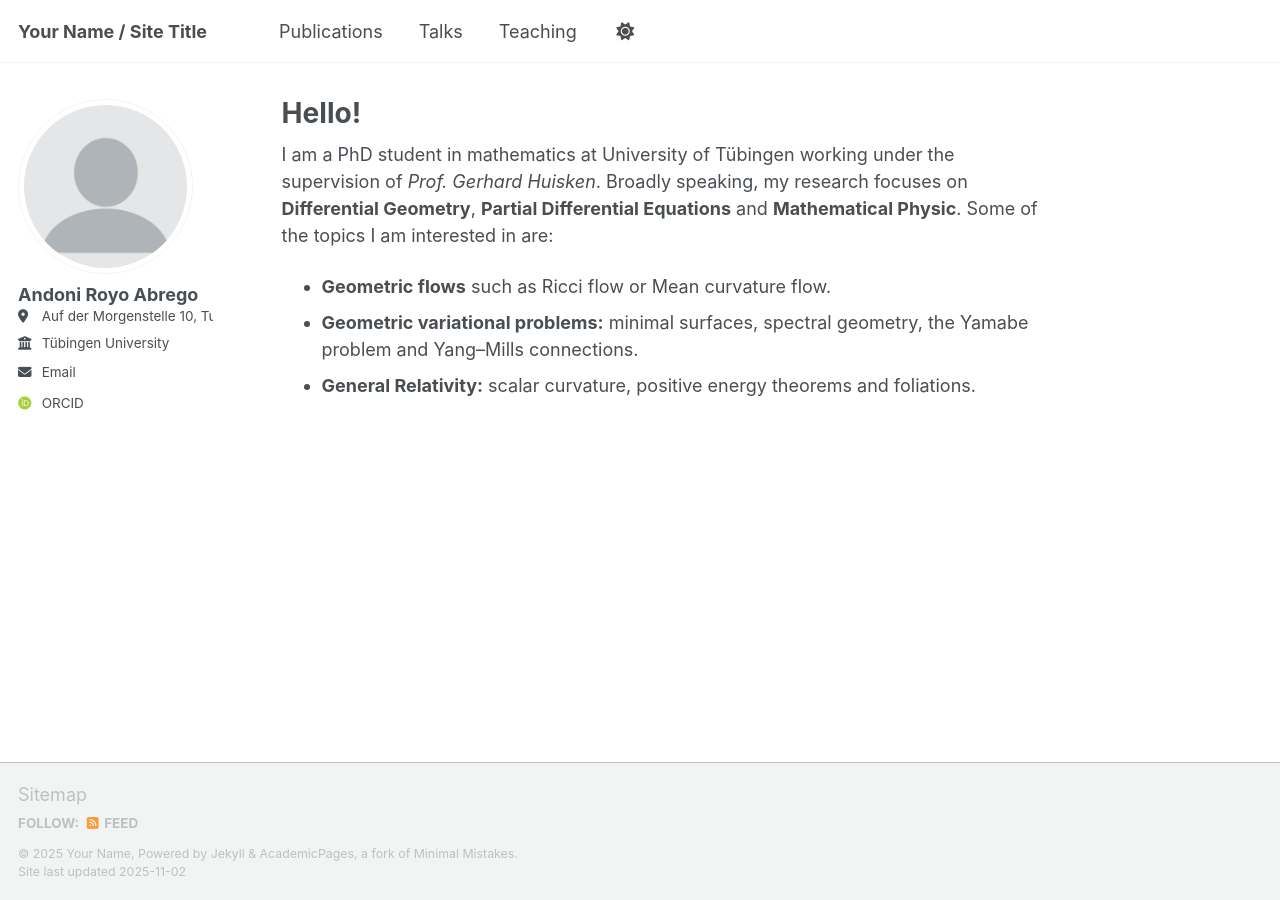
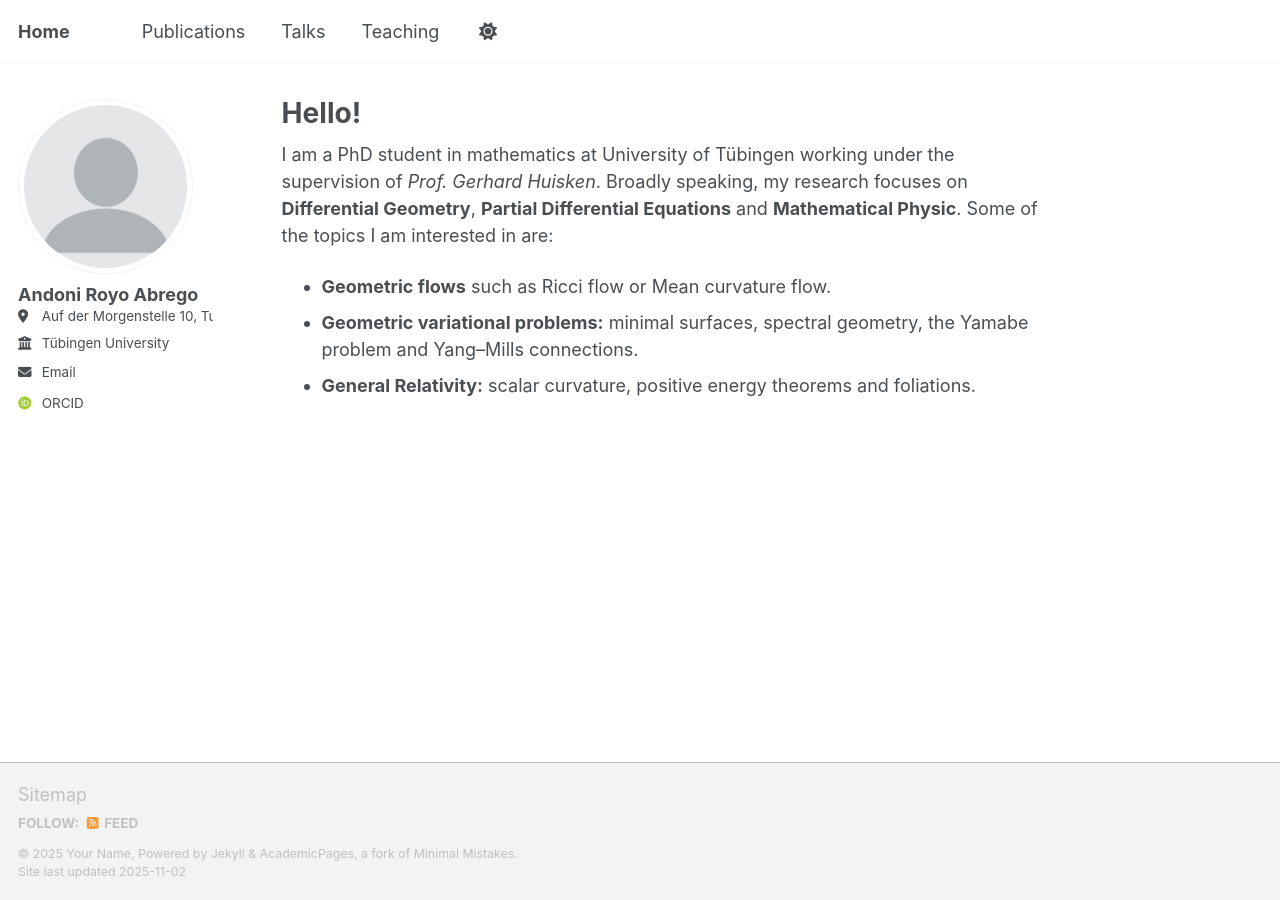
Before and after one commit to AndoniRoyo/AndoniRoyo.github.io, a Jekyll site: the page built from _pages/about.md, in a window 1280 px wide. Built offline with Jekyll 4.4.1, drawn with Linux system fonts in a browser that asks for light colours; some web fonts are replaced; a script that is not in the unit is left out.

Commit message:
config.yml url update

```diff
--- a/_config.yml
+++ b/_config.yml
@@ -9,11 +9,11 @@
 # Basic Site Settings
 locale                   : "en-US"
 site_theme               : "default" # Currently available options are "default", "air"
-title                    : "Your Name / Site Title"
+title                    : "Home"
 title_separator          : "-"
 name                     : &name "Your Name"
 description              : &description "Your Name's academic portfolio"   # Update this with a general description of your site, this is the default if not overridden by a page
-url                      : https://academicpages.github.io # The base hostname & protocol for your site e.g. "https://[your GitHub username].github.io",
+url                      : https://AndoniRoyo.github.io # The base hostname & protocol for your site e.g. "https://[your GitHub username].github.io",
                                                            # or if you already have some other page hosted on Github then use "https://[your GitHub username].github.io/[Your Repo Name]"
 baseurl                  : "" # the subpath of your site, e.g. "/blog"
 repository               : "academicpages/academicpages.github.io"
```
